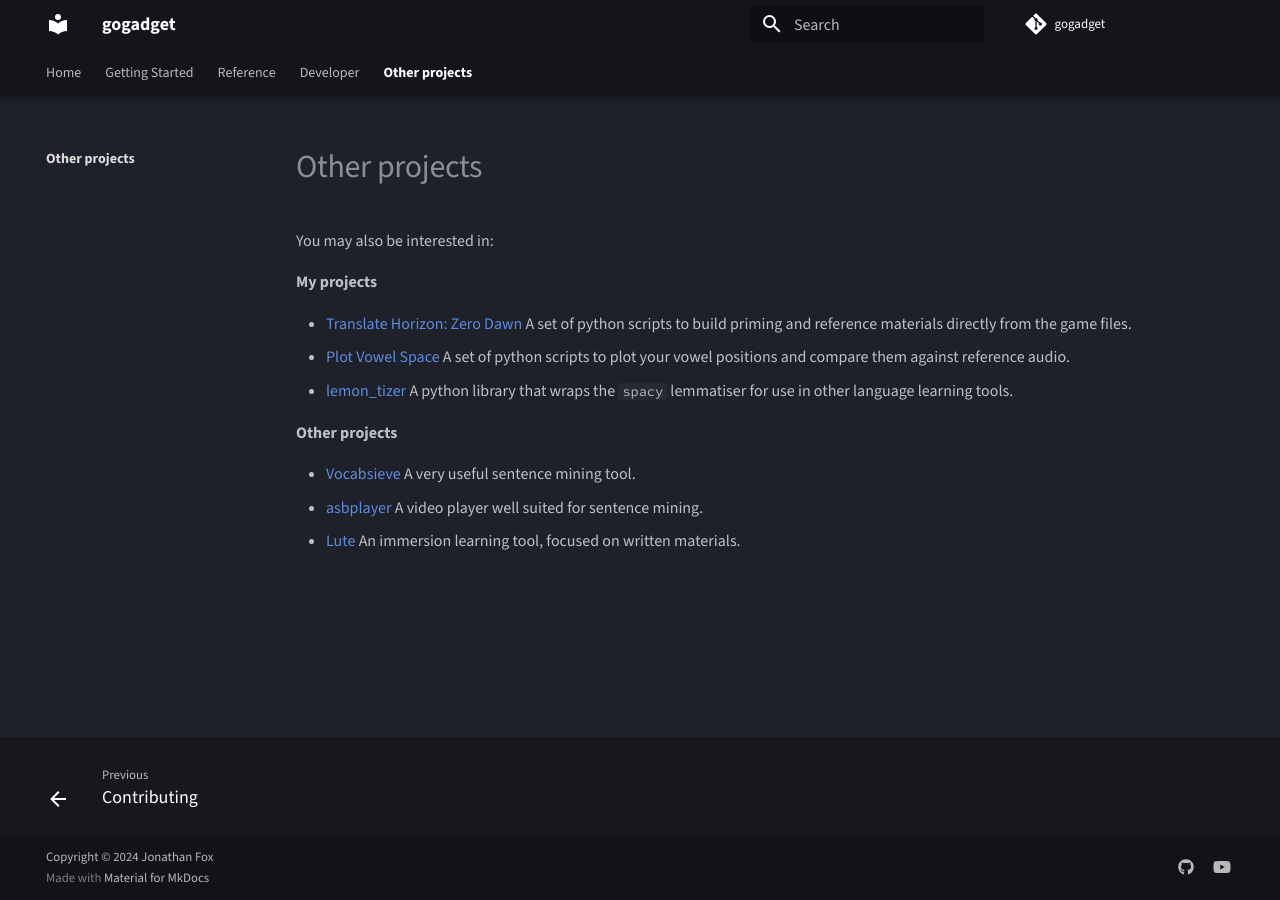
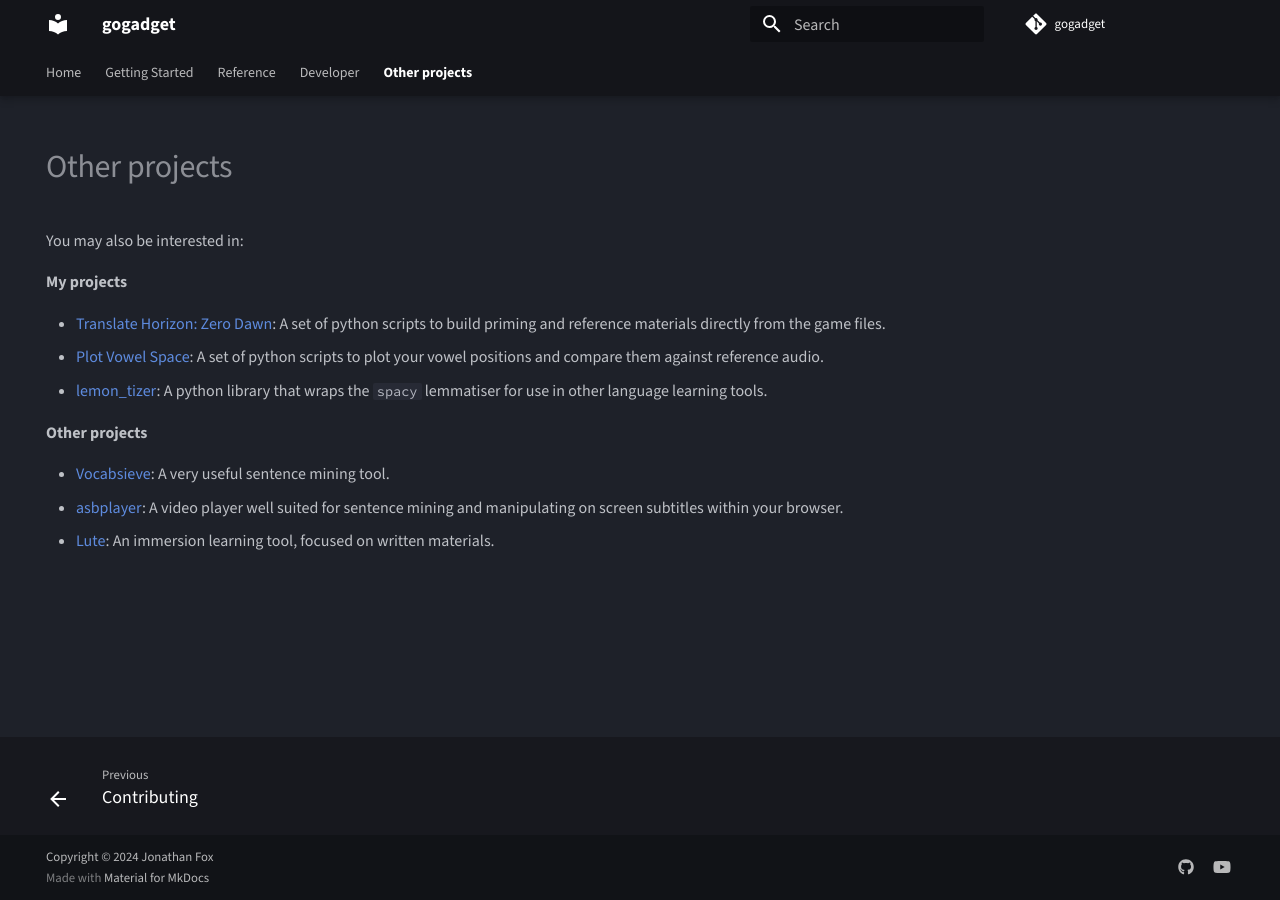
Before and after one commit to jonathanfox5/gogadget, an MkDocs documentation site: the page built from docs/pages/misc/other_projects.md, in a window 1280 px wide. Built offline with MkDocs 1.6.1 and Material for MkDocs 9.7.7, drawn with Linux system fonts in a browser that asks for light colours; comment, search, counter and statistics services are not loaded.

```diff
--- a/docs/pages/misc/other_projects.md
+++ b/docs/pages/misc/other_projects.md
@@ -1,13 +1,19 @@
+---
+hide:
+  - navigation
+  - toc
+---
+
 You may also be interested in:
 
 **My projects**
 
-- [Translate Horizon: Zero Dawn](https://github.com/jonathanfox5/translate_horizon_zero_dawn) A set of python scripts to build priming and reference materials directly from the game files.
-- [Plot Vowel Space](https://github.com/jonathanfox5/plot_vowel_space) A set of python scripts to plot your vowel positions and compare them against reference audio.
-- [lemon_tizer](https://github.com/jonathanfox5/lemon_tizer) A python library that wraps the `spacy` lemmatiser for use in other language learning tools.
+- [Translate Horizon: Zero Dawn](https://github.com/jonathanfox5/translate_horizon_zero_dawn): A set of python scripts to build priming and reference materials directly from the game files.
+- [Plot Vowel Space](https://github.com/jonathanfox5/plot_vowel_space): A set of python scripts to plot your vowel positions and compare them against reference audio.
+- [lemon_tizer](https://github.com/jonathanfox5/lemon_tizer): A python library that wraps the `spacy` lemmatiser for use in other language learning tools.
 
 **Other projects**
 
-- [Vocabsieve](https://github.com/FreeLanguageTools/vocabsieve/) A very useful sentence mining tool.
-- [asbplayer](https://chromewebstore.google.com/detail/asbplayer-language-learni/hkledmpjpaehamkiehglnbelcpdflcab?pli=1) A video player well suited for sentence mining.
-- [Lute](https://github.com/LuteOrg/lute-v3) An immersion learning tool, focused on written materials.
+- [Vocabsieve](https://github.com/FreeLanguageTools/vocabsieve/): A very useful sentence mining tool.
+- [asbplayer](https://chromewebstore.google.com/detail/asbplayer-language-learni/hkledmpjpaehamkiehglnbelcpdflcab?pli=1): A video player well suited for sentence mining and manipulating on screen subtitles within your browser.
+- [Lute](https://github.com/LuteOrg/lute-v3): An immersion learning tool, focused on written materials.
```
Also changed, not shown: docs/pages/getting_started/example_commands.md (+1 -1 lines), docs/pages/getting_started/getting_resources.md (+1 -1 lines), docs/pages/getting_started/installation.md (+3 -3 lines), docs/pages/getting_started/using_the_tool.md (+2 -2 lines), docs/pages/index.md (+5 -1 lines), new_readme.md (deleted, +0 -4 lines), README.md.
